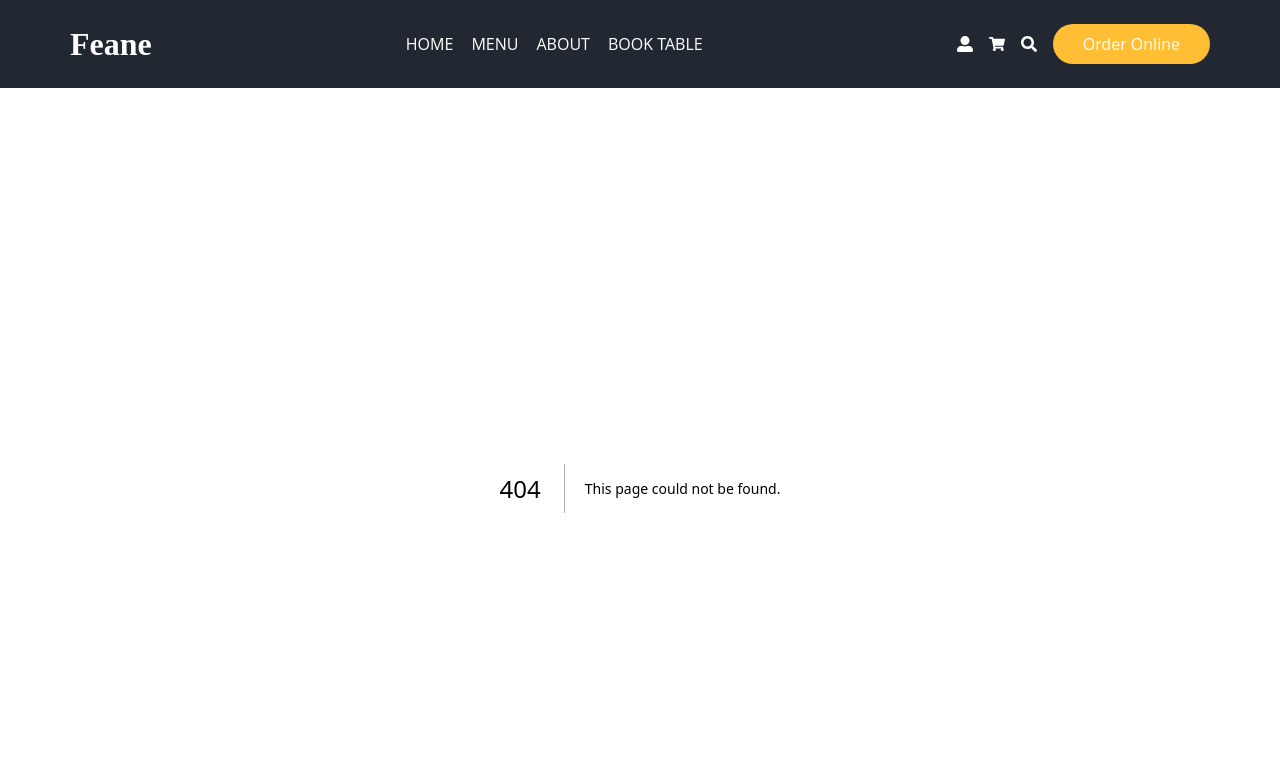
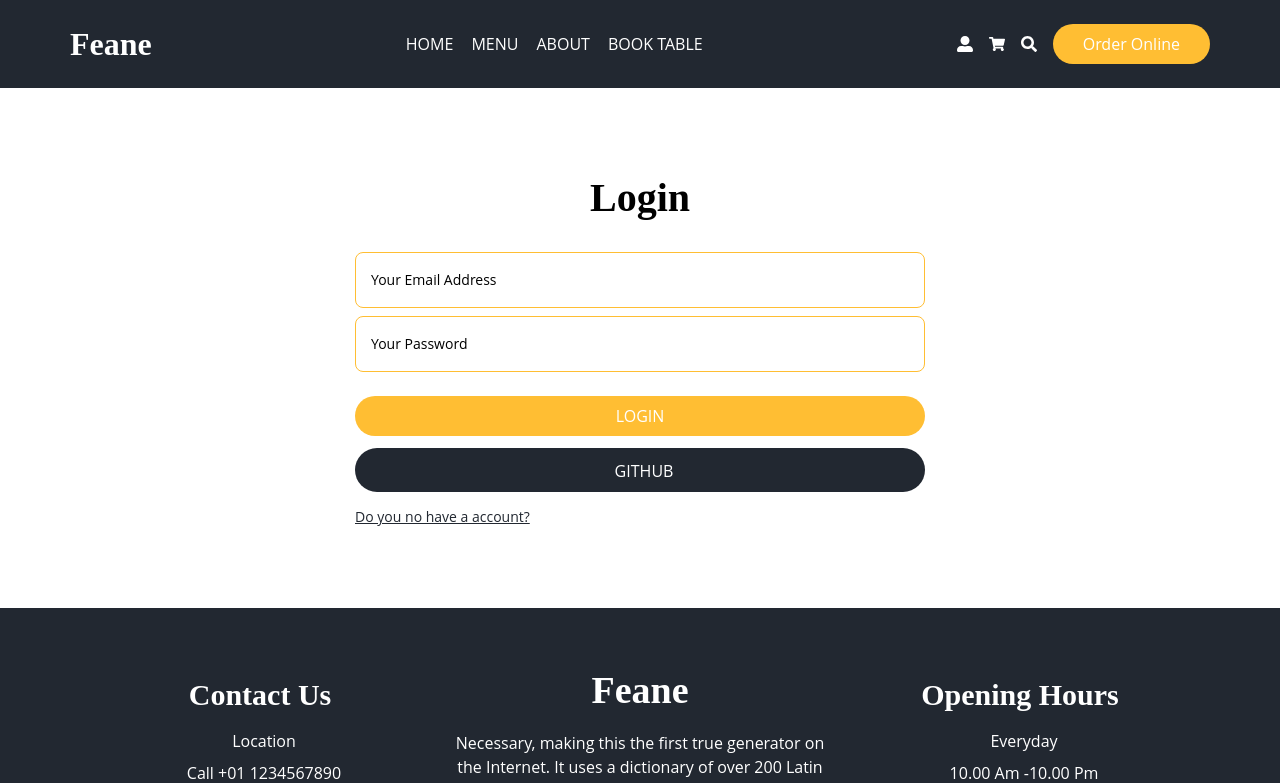
Before and after one commit to zehraikizler/food-ordering, a Next.js app: page /auth/login in a window 1280 px wide. Before the commit this address had no page. Shown: the top 783 px of the page. Built offline with nearby package versions, Linux system fonts and the light colour scheme.

Commit message:
login page added

```diff
--- a/components/form/Input.jsx
+++ b/components/form/Input.jsx
@@ -1,7 +1,8 @@
 import React from "react";
 
 const Input = (props) => {
-  const { type, touched, errorMessage, placeholder, ...inputProps } = props;
+  const { type, value, touched, errorMessage, placeholder, ...inputProps } =
+    props;
   return (
     <div className="w-full">
       <label className="relative block cursor-text w-full">
@@ -17,7 +18,11 @@ const Input = (props) => {
         {type === "datetime-local" ? (
           ""
         ) : (
-          <span className="absolute flex items-center h-full top-0 left-0 px-4 text-sm peer-focus:h-7 peer-focus:text-xs peer-valid:h-7 peer-valid:text-xs transition-all">
+          <span
+            className={`absolute flex items-center h-full top-0 left-0 px-4 text-sm peer-focus:h-7 peer-focus:text-xs peer-valid:h-7 peer-valid:text-xs transition-all
+            ${touched && errorMessage && value ? "!h-7 !text-xs" : ""}
+          `}
+          >
             {placeholder}
           </span>
         )}
--- a/components/layout/Header.jsx
+++ b/components/layout/Header.jsx
@@ -49,9 +49,9 @@ const Header = () => {
           )}
         </nav>
         <div className="flex items-center gap-x-4 text-white">
-          <a href="">
+          <Link href="/auth/login">
             <FaUserAlt className="hover:text-primary transation-all" />
-          </a>
+          </Link>
           <a href="">
             <FaShoppingCart className="hover:text-primary transation-all" />
           </a>
--- /dev/null
+++ b/pages/auth/login.jsx
@@ -0,0 +1,77 @@
+import { useFormik } from "formik";
+import Link from "next/link";
+import Input from "../../components/form/Input";
+import Title from "../../components/ui/Title";
+import { loginSchema } from "../../schema/login";
+
+const Login = () => {
+  const onSubmit = async (values, actions) => {
+    await new Promise((resolve) => setTimeout(resolve, 4000));
+    actions.resetForm();
+  };
+  const { values, errors, touched, handleSubmit, handleChange, handleBlur } =
+    useFormik({
+      initialValues: {
+        email: "",
+        password: "",
+      },
+      onSubmit,
+      validationSchema: loginSchema,
+    });
+
+  const inputs = [
+    {
+      id: 1,
+      name: "email",
+      type: "email",
+      placeholder: "Your Email Address",
+      value: values.email,
+      errorMessage: errors.email,
+      touched: touched.email,
+    },
+    {
+      id: 2,
+      name: "password",
+      type: "password",
+      placeholder: "Your Password",
+      value: values.password,
+      errorMessage: errors.password,
+      touched: touched.password,
+    },
+  ];
+
+  return (
+    <div className="container mx-auto">
+      <form
+        className="flex flex-col items-center my-20 md:w-1/2 w-full mx-auto"
+        onSubmit={handleSubmit}
+      >
+        <Title addClass="text-[40px] mb-6">Login</Title>
+        <div className="flex flex-col gap-y-2 w-full">
+          {inputs.map((input) => (
+            <Input
+              key={input.id}
+              {...input}
+              onChange={handleChange}
+              onBlur={handleBlur}
+            />
+          ))}
+        </div>
+        <div className="flex flex-col w-full gap-y-3 mt-6">
+          <button className="btn-primary">LOGIN</button>
+          <button className="btn-primary !bg-secondary">
+            <i className="fa-brands fa-github mr-2 text-lg"></i>
+            GITHUB
+          </button>
+          <Link href="/auth/register">
+            <span className="text-sm underline cursor-pointer text-secondary">
+              Do you no have a account?
+            </span>
+          </Link>
+        </div>
+      </form>
+    </div>
+  );
+};
+
+export default Login;
--- /dev/null
+++ b/schema/login.js
@@ -0,0 +1,12 @@
+import * as Yup from "yup";
+
+export const loginSchema = Yup.object({
+  email: Yup.string().required("Email is required.").email("Email is invalid."),
+  password: Yup.string()
+    .required("Password is required.")
+    .min(8, "Password must be at least 8 characters.")
+    .matches(
+      /^(?=.*[a-z])(?=.*[A-Z])(?=.*\d)(?=.*[@$!%*?&])[A-Za-z\d@$!%*?&]{8,}$/,
+      "Password must contain at least one uppercase, one lowercase, one number and one special character."
+    ),
+});
```
